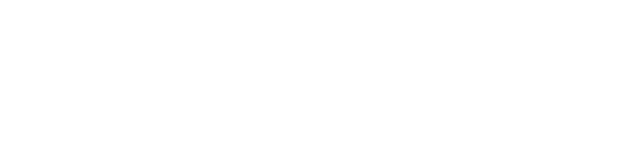
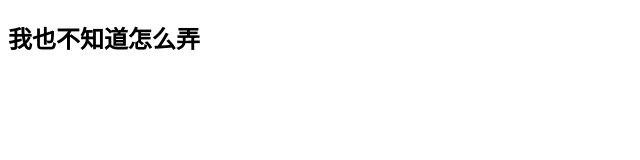
Before and after one commit to wyh03/bluemusic, a plain HTML site: page index.html in a window 1280 px wide. Shown: the whole page, without its empty margins (0-640 px from the left). Drawn offline with Linux system fonts and the light colour scheme.

Commit message:
lanqiaomusic-native

```diff
--- a/index.html
+++ b/index.html
@@ -9,6 +9,6 @@
     <title>蓝桥云听</title>
   </head>
   <body>
-    <img src="" alt="">
+    <h2>我也不知道怎么弄</h2>
   </body>
 </html>
```
